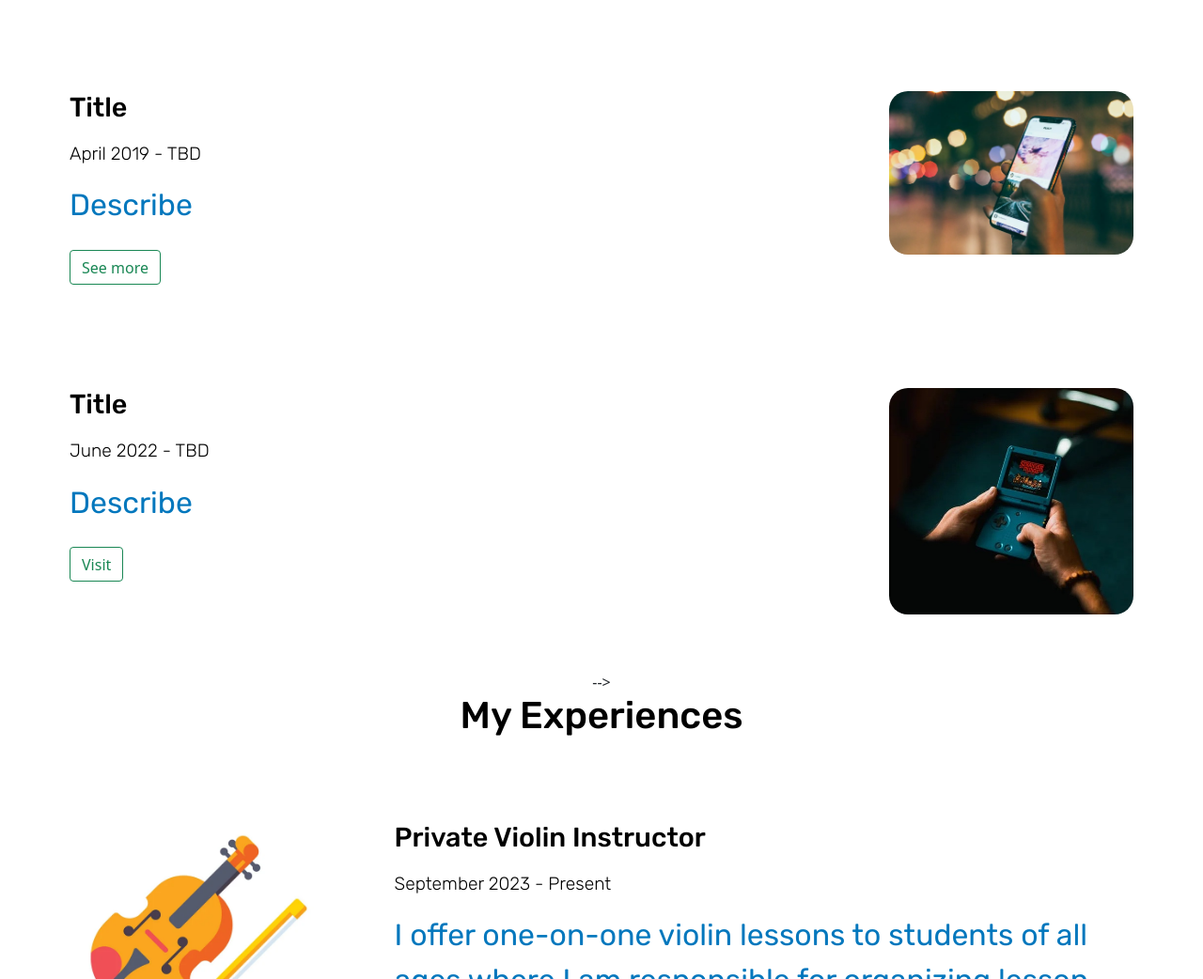
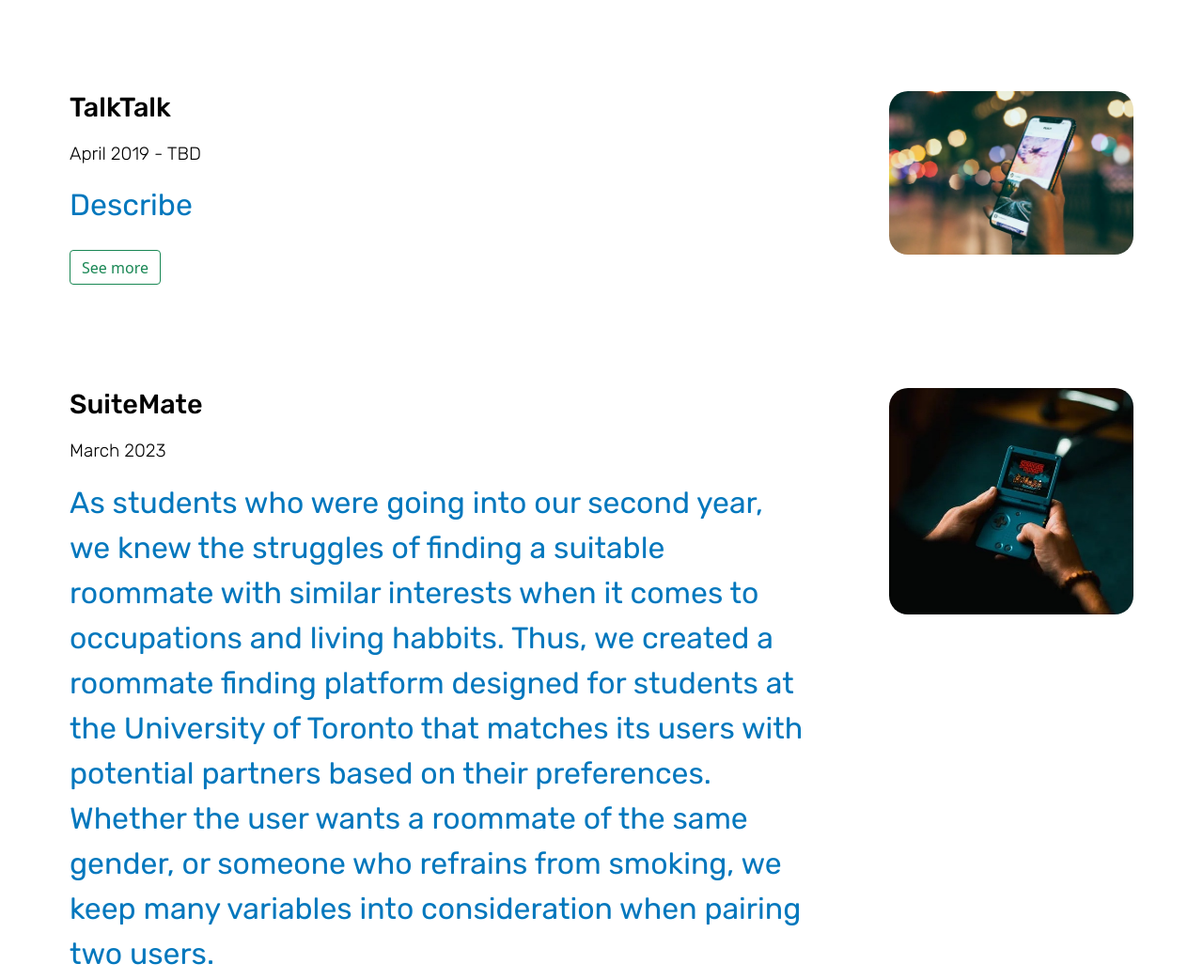
Before and after one commit to jameschenyung/jameschenyung.github.io, a plain HTML site: page index.html in a window 1280 px wide. Shown: the part 1796-2838 px from the top of the page at 94% size. Drawn offline with nearby package versions, Linux system fonts and the light colour scheme; animation ran at ten frames a second.

Commit message:
Update index.html

```diff
--- a/index.html
+++ b/index.html
@@ -52,11 +52,10 @@
           </div>
         </div>
 
-        <!--
         <!-- Project #2 -->
         <div class="flex-container-reverse" style="padding-bottom: 50px; padding-top: 40px;">
           <div class="big-container-left">
-            <h3>Title</h3>
+            <h3>TalkTalk</h3>
             <p class="time-text">April 2019 - TBD</p> <!--Add your own dates-->
             <p>Describe</p>
             <button style="padding-bottom: 5px;" type="button" class="btn btn-outline-success" id="btn2">See more</button>
@@ -69,16 +68,15 @@
         <!-- Project #3 -->
         <div class="flex-container-reverse" style="padding-bottom: 50px; padding-top: 40px;">
           <div class="big-container-left">
-            <h3>Title</h3>
-            <p class="time-text">June 2022 - TBD</p> <!--Add your own dates-->
-            <p>Describe</p>
+            <h3>SuiteMate</h3>
+            <p class="time-text">March 2023</p>
+            <p>As students who were going into our second year, we knew the struggles of finding a suitable roommate with similar interests when it comes to occupations and living habbits. Thus, we created a roommate finding platform designed for students at the University of Toronto that matches its users with potential partners based on their preferences. Whether the user wants a roommate of the same gender, or someone who refrains from smoking, we keep many variables into consideration when pairing two users.</p>
             <button style="padding-bottom: 5px;" type="button" class="btn btn-outline-success" id="btn3">Visit</button>
           </div>
           <div class="small-container-right">
             <img src="assets/project3.jpg" class="title-image">
           </div>
         </div>
-        -->
 
         <!-- Experiences -->
         <h2 style="padding-bottom: 20px">My Experiences</h2>
```
